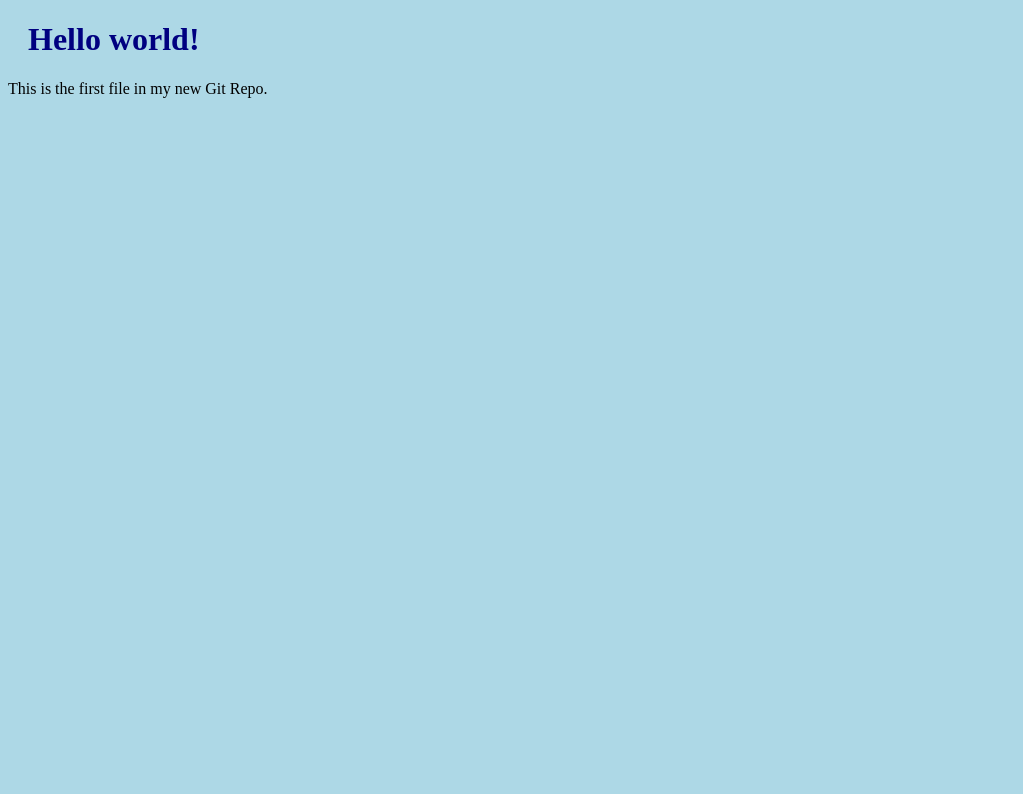
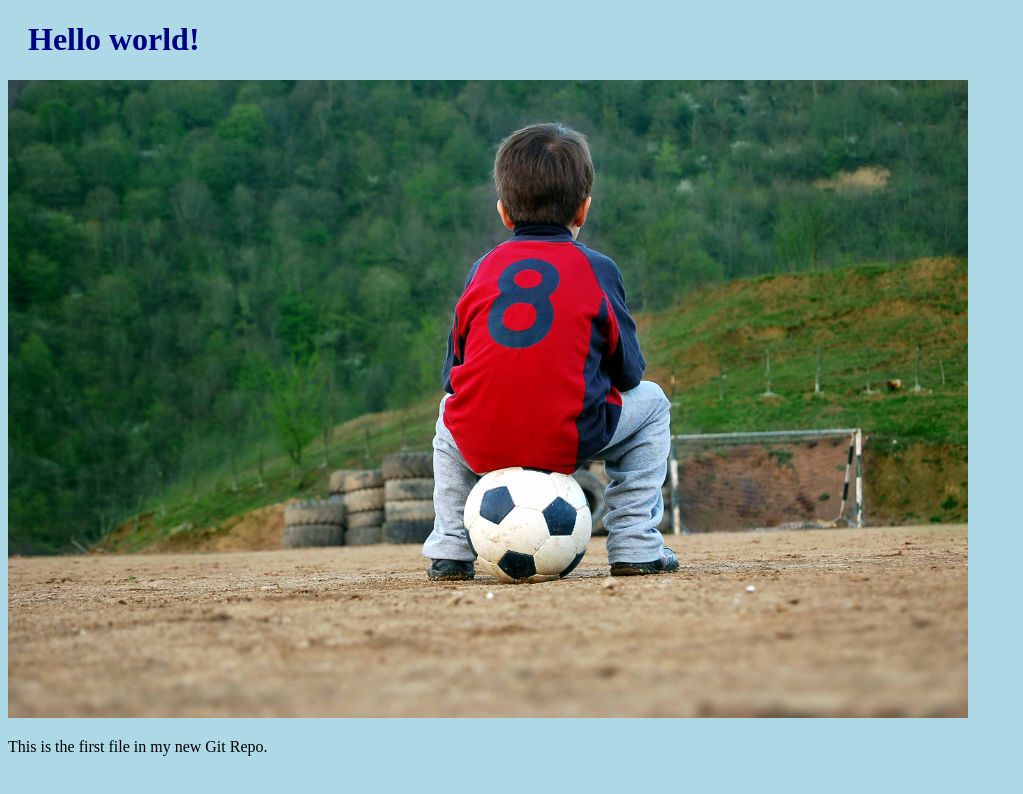
Before and after one commit to USK715/new-repo, a plain HTML site: page index.html in a window 1280 px wide. Shown: the whole page, without its empty margins (0-1023 px from the left). Drawn offline with Linux system fonts and the light colour scheme.

Commit message:
Added Football Image

```diff
--- a/index.html
+++ b/index.html
@@ -7,6 +7,7 @@
 <body>
 
 <h1>Hello world!</h1>
+<div><img src="football-forever-1058739.jpg" alt="Hello World from Space" style="width:100%;max-width:960px"></div>
 <p>This is the first file in my new Git Repo.</p>
 
 </body>
```
Also changed, not shown: football-forever-1058739.jpg (added), 1 other file.
